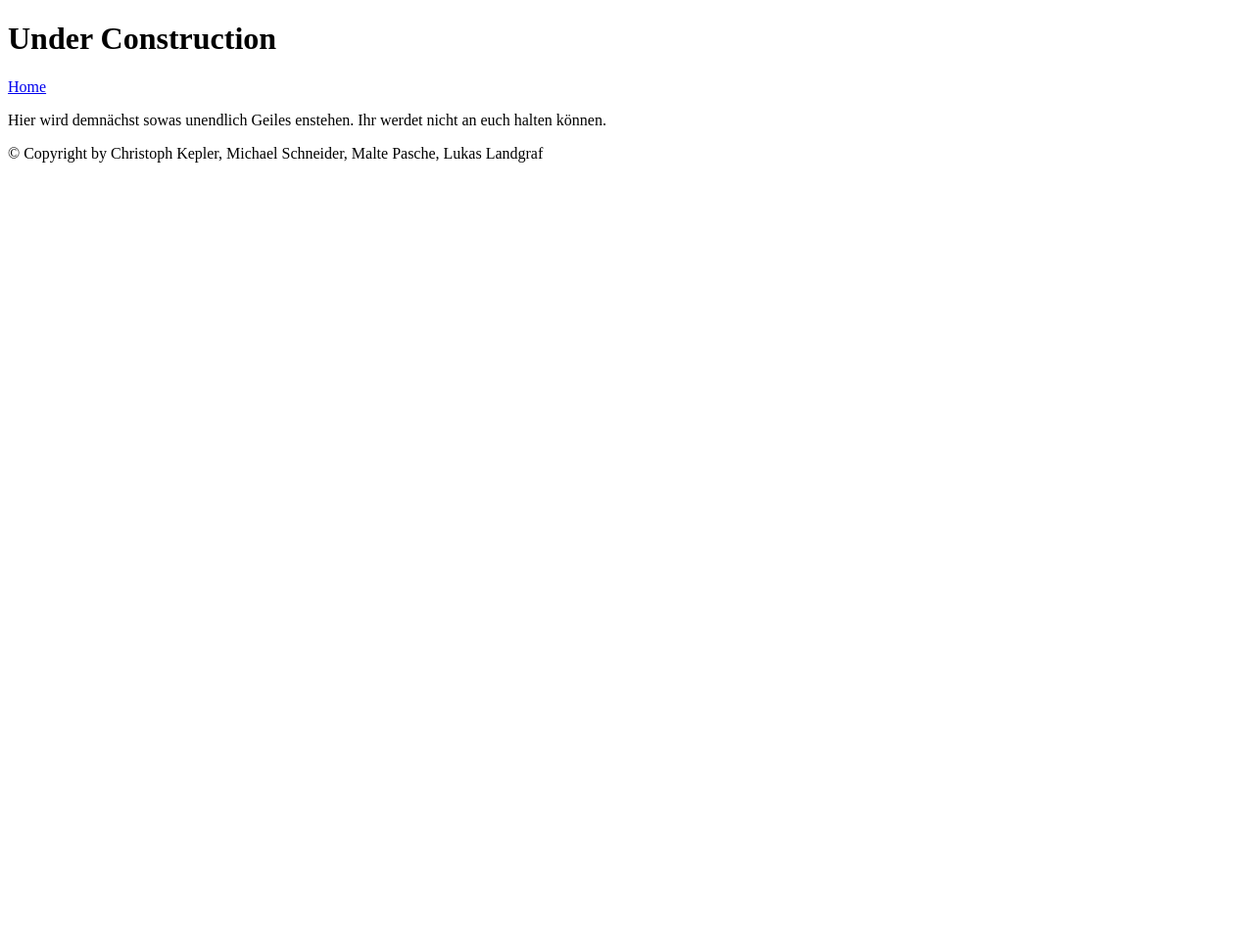
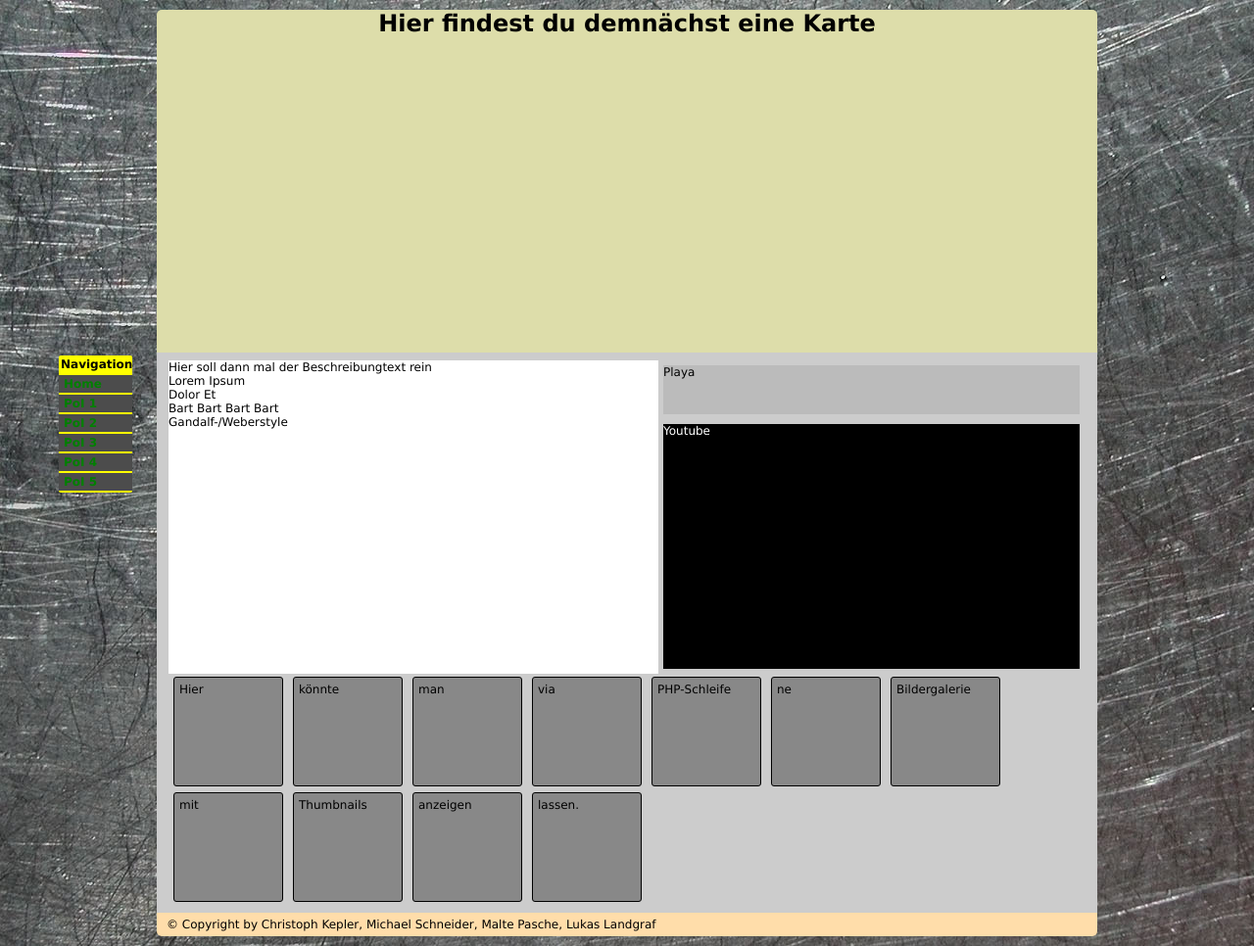
Before and after one commit to emimafia/emimafia-guide, a PHP site: page / in a window 1280 px wide. Shown: the whole page at 98% size. Before the commit the page ends 166 px from the top, so only its background shows below. Run offline with PHP 8.4, Linux system fonts and the light colour scheme.

Commit message:
Layout Concept

```diff
--- a/htdocs/css/style.css
+++ b/htdocs/css/style.css
@@ -9,3 +9,124 @@
 	margin: 0;
 	padding: 0;
 }
+body {
+	background: url('images/metal2.jpg') no-repeat fixed center top #4C4C4C;
+}
+h1 {
+	font-size: 2em;
+}
+h2 {
+	font-size: 1.7em;
+}
+h3 {
+	font-size: 1.5em;
+}
+a {
+	color: #008000;
+	text-decoration: none;
+}
+ul {
+	list-style: none;
+}
+.clearfix {
+	clear: both;
+}
+
+/**
+ * 	Positioning
+ */
+#wrapper {
+	width: 960px;
+	margin: 10px auto;
+}
+#content {
+	position: relative;
+}
+nav {
+	position: absolute;
+	top: 3px;
+	left: -100px;
+}
+
+/**
+ * 	Header
+ */
+header {
+	background: #DDDDAA;
+	height: 350px;
+	border-radius: 5px 5px 0 0;
+}
+header h1 {
+	text-align: center;
+	vertical-align: middle;
+}
+
+/**
+ * 	Content
+ */
+#content {
+	background: #CCCCCC;
+	min-height: 500px;
+	padding: 8px 12px;
+}
+#content article {
+	background: #FFFFFF;
+	width: 500px;
+	float: left;
+	min-height: 320px;
+}
+#content #audio {
+	background: #BBBBBB;
+	margin: 5px;
+	width: 425px;
+	height: 50px;
+	float: left;
+}
+#content #video {
+	background: #000000;
+	color: #FFFFFF;
+	margin: 5px;
+	width: 425px;
+	height: 250px;
+	float: left;
+}
+#content .thumbnail {
+	width: 100px;
+	height: 100px;
+	float: left;
+	background: #888888;
+	padding: 5px;
+	border: 1px solid #000000;
+	border-radius: 3px;
+	margin: 3px 5px;
+}
+/**
+ * 	Navigation
+ */
+nav {
+	background: #FFFF00;
+	width: 75px;
+	border-radius: 2px;
+}
+nav p {
+	padding: 2px;
+	font-weight: bold;
+}
+nav li {
+	padding: 2px 0;
+	margin: 2px 0;
+	background: #4C4C4C;
+}
+nav a {
+	font-weight: bold;
+	padding: 0 0 0 5px;
+}
+
+/**
+ * 	Footer
+ */
+footer {
+	background: #FFDDAA;
+	padding: 5px 10px;
+	border-radius: 0 0 5px 5px;
+}
--- a/htdocs/index.php
+++ b/htdocs/index.php
@@ -16,26 +16,94 @@
   <!-- Replace favicon.ico & apple-touch-icon.png in the root of your domain and delete these references -->
   <link rel="shortcut icon" href="/favicon.ico" />
   <link rel="apple-touch-icon" href="/apple-touch-icon.png" />
+  <!-- Stylesheets -->
+  <link rel="stylesheet" href="css/style.css" media="screen">
+  <!-- Scripts -->
   <script type="text/javascript" src="lib/html5shiv.js"></script>
   <script type="text/javascript" src="lib/jquery-2.0.3.min.js"></script>
   <script type="text/javascript" src="scripts/js/ajax.js"></script>
 </head>
 
 <body>
-  <div>
+  <div id="wrapper">
     <header>
-      <h1>Under Construction</h1>
+      <h1>Hier findest du demnächst eine Karte</h1>
     </header>
-    <nav>
-      <p><a href="/">Home</a></p>
-    </nav>
-
-    <div>
-      <p>
-      	Hier wird demnächst sowas unendlich Geiles enstehen. Ihr werdet nicht an euch halten können.
-      </p>
+    <div id='content'>
+    	<nav>
+    		<p>Navigation</p>
+    		<ul>
+    			<li>
+    				<a href="/">Home</a>
+    			</li>
+    			<li>
+    				<a href="#">PoI 1</a>
+    			</li>
+    			<li>
+    				<a href="#">PoI 2</a>
+    			</li>
+    			<li>
+    				<a href="#">PoI 3</a>
+    			</li>
+    			<li>
+    				<a href="#">PoI 4</a>
+    			</li>
+    			<li>
+    				<a href="#">PoI 5</a>
+    			</li>
+    		</ul>
+    	</nav>
+      <article>
+       Hier soll dann mal der Beschreibungtext rein<br />
+       Lorem Ipsum<br />
+       Dolor Et<br />
+       Bart Bart Bart Bart<br />
+       Gandalf-/Weberstyle<br />
+      </article>
+      <div id="audio">
+      	Playa
+      </div>
+      <div id="video">
+      	Youtube
+      </div>
+      <div class="clearfix"></div>
+      <div id="gallery">
+      	<div class="thumbnail">
+      		Hier
+      	</div>
+      	<div class="thumbnail">
+      		könnte
+      	</div>
+      	<div class="thumbnail">
+      		man
+      	</div>
+      	<div class="thumbnail">
+      		via
+      	</div>
+      	<div class="thumbnail">
+      		PHP-Schleife
+      	</div>
+      	<div class="thumbnail">
+      		ne
+      	</div>
+      	<div class="thumbnail">
+      		Bildergalerie
+      	</div>
+      	<div class="thumbnail">
+      		mit
+      	</div>
+      	<div class="thumbnail">
+      		Thumbnails
+      	</div>
+      	<div class="thumbnail">
+      		anzeigen
+      	</div>
+      	<div class="thumbnail">
+      		lassen.
+      	</div>
+      </div>
+      <div class="clearfix"></div>
     </div>
-
     <footer>
      <p>&copy; Copyright  by Christoph Kepler, Michael Schneider, Malte Pasche, Lukas Landgraf</p>
     </footer>
```
Also changed, not shown: htdocs/css/images/metal2.jpg (added).
